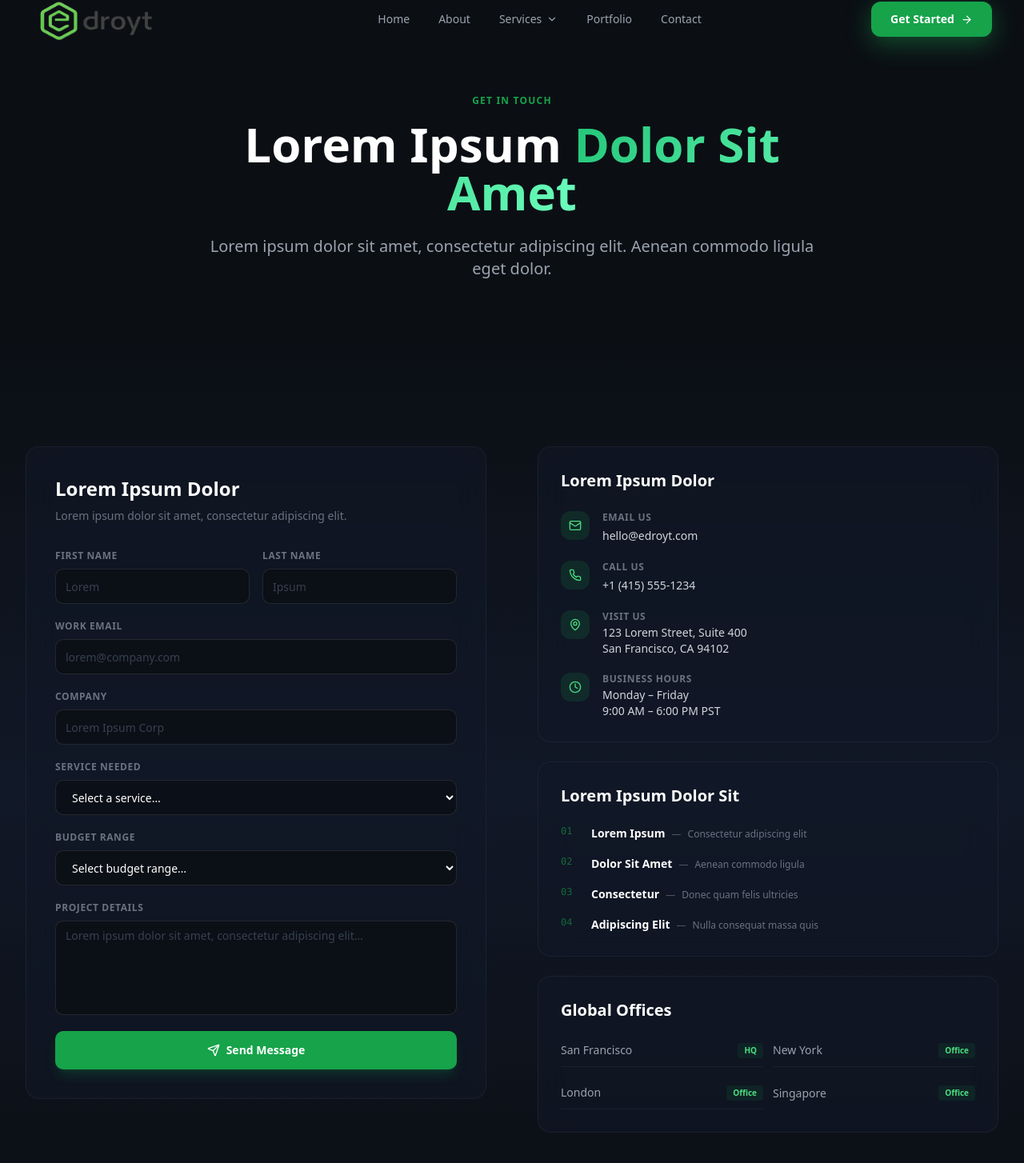
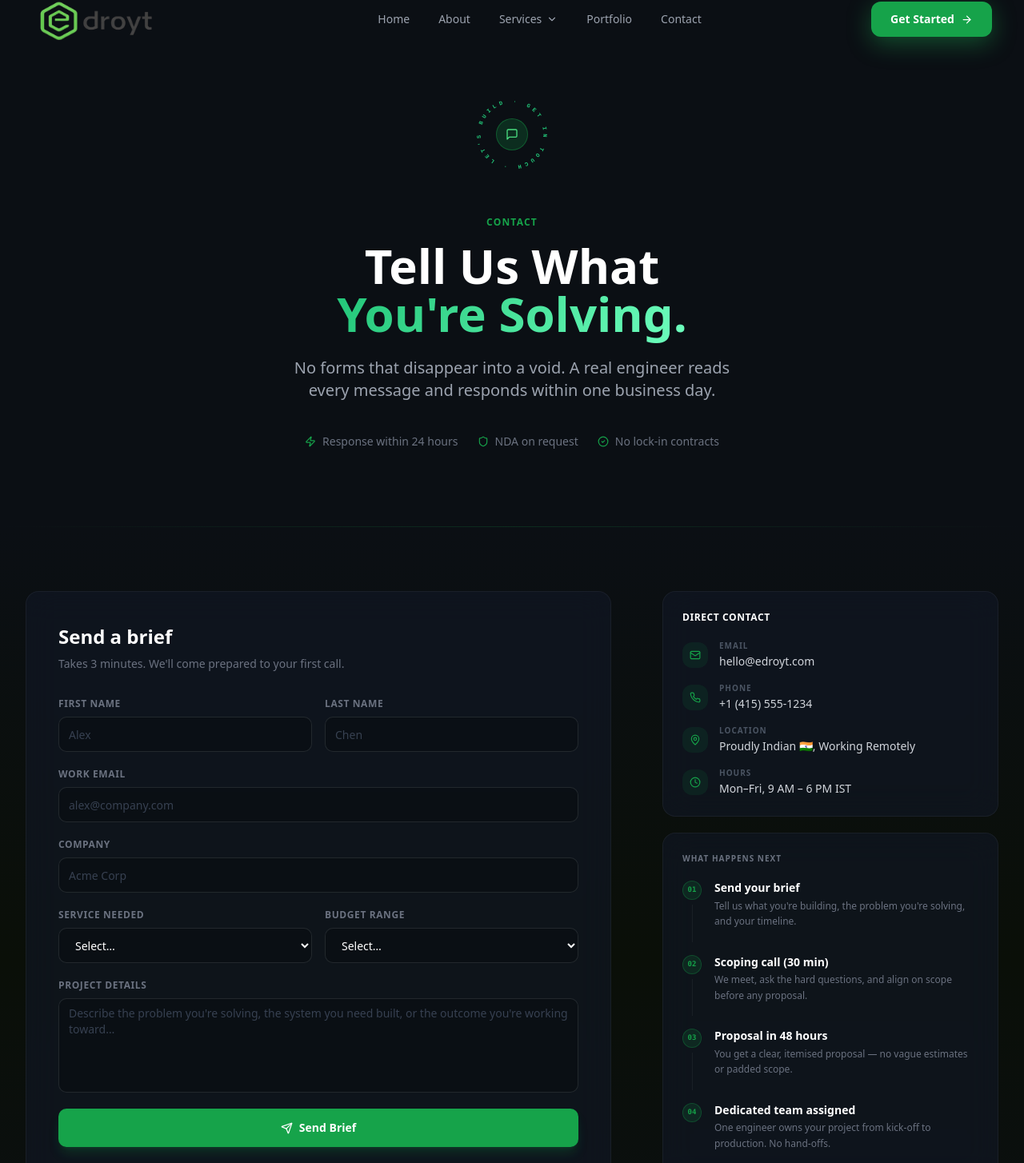
Before and after one commit to kartiksilodiya-edroyt/edroyt-main, a Next.js app: page /contact in a window 1280 px wide. Shown: the part 16-1470 px from the top of the page at 80% size. Built offline with nearby package versions, Linux system fonts and the light colour scheme.

Commit message:
Contact page UI improvements

```diff
--- a/app/contact/page.tsx
+++ b/app/contact/page.tsx
@@ -1,69 +1,210 @@
 'use client';
 
+import { useState } from 'react';
 import { motion } from 'framer-motion';
-import { Mail, Phone, MapPin, Send, Clock } from 'lucide-react';
+import Link from 'next/link';
+import { Mail, Phone, MapPin, Send, Clock, ArrowRight, CheckCircle2, MessageSquare, Zap, Shield } from 'lucide-react';
 import { Input } from '@/components/ui/input';
 import { Textarea } from '@/components/ui/textarea';
 import { Button } from '@/components/ui/button';
 
+// ── Rotating sticker ─────────────────────────────────────────────────────
+function ContactSticker() {
+  const text = 'GET IN TOUCH · LET\'S BUILD · ';
+  const chars = text.split('');
+
+  return (
+    <motion.div
+      animate={{ rotate: 360 }}
+      transition={{ duration: 18, repeat: Infinity, ease: 'linear' }}
+      className="relative w-full h-full"
+    >
+      {/* Outer rotating ring of text */}
+      <svg viewBox="0 0 120 120" className="w-full h-full absolute inset-0">
+        <defs>
+          <path
+            id="circle-path"
+            d="M 60,60 m -42,0 a 42,42 0 1,1 84,0 a 42,42 0 1,1 -84,0"
+          />
+        </defs>
+        {chars.map((char, i) => (
+          <text
+            key={i}
+            fontSize="7.5"
+            fontWeight="700"
+            letterSpacing="0.5"
+            fill="#22c578"
+            fontFamily="monospace"
+          >
+            <textPath href="#circle-path" startOffset={`${(i / chars.length) * 100}%`}>
+              {char}
+            </textPath>
+          </text>
+        ))}
+      </svg>
+
+      {/* Center icon — doesn't rotate (counter-rotated) */}
+      <motion.div
+        animate={{ rotate: -360 }}
+        transition={{ duration: 18, repeat: Infinity, ease: 'linear' }}
+        className="absolute inset-0 flex items-center justify-center"
+      >
+        <div className="w-10 h-10 rounded-full bg-edroyt-green/20 border border-edroyt-green/40 flex items-center justify-center">
+          <MessageSquare size={16} className="text-edroyt-green-accent" />
+        </div>
+      </motion.div>
+    </motion.div>
+  );
+}
+
+// ── Process steps ────────────────────────────────────────────────────────
+const processSteps = [
+  { num: '01', title: 'Send your brief',         desc: 'Tell us what you\'re building, the problem you\'re solving, and your timeline.' },
+  { num: '02', title: 'Scoping call (30 min)',   desc: 'We meet, ask the hard questions, and align on scope before any proposal.' },
+  { num: '03', title: 'Proposal in 48 hours',    desc: 'You get a clear, itemised proposal — no vague estimates or padded scope.' },
+  { num: '04', title: 'Dedicated team assigned', desc: 'One engineer owns your project from kick-off to production. No hand-offs.' },
+];
+
+// ── Trust signals ────────────────────────────────────────────────────────
+const trustSignals = [
+  { icon: Zap,     label: 'Response within 24 hours' },
+  { icon: Shield,  label: 'NDA on request'           },
+  { icon: CheckCircle2, label: 'No lock-in contracts' },
+];
+
 export default function ContactPage() {
+  const [submitted, setSubmitted] = useState(false);
+
   return (
     <div className="min-h-screen bg-edroyt-dark">
-      {/* Hero */}
-      <section className="relative pt-32 pb-20 overflow-hidden">
-        <div className="absolute inset-0 bg-gradient-to-b from-edroyt-green/8 via-transparent to-transparent" />
-        <div className="max-w-7xl mx-auto px-6 lg:px-8 relative text-center">
-          <motion.div initial={{ opacity: 0, y: 30 }} animate={{ opacity: 1, y: 0 }} transition={{ duration: 0.6 }} className="max-w-3xl mx-auto">
-            <span className="inline-block text-edroyt-green text-xs font-bold tracking-widest uppercase mb-4">Get in Touch</span>
-            <h1 className="text-4xl md:text-5xl lg:text-6xl font-bold text-white mb-6">
-              Lorem Ipsum <span className="gradient-text">Dolor Sit Amet</span>
+
+      {/* ── Hero ─────────────────────────────────────────────────────── */}
+      <section className="relative pt-32 pb-24 overflow-hidden">
+        {/* Background glow */}
+        <div className="absolute inset-0 bg-gradient-to-b from-edroyt-green/8 via-transparent to-transparent pointer-events-none" />
+        <div className="absolute top-20 left-1/2 -translate-x-1/2 w-[600px] h-[300px] bg-edroyt-green/6 rounded-full blur-[100px] pointer-events-none" />
+
+        <div className="max-w-7xl mx-auto px-6 lg:px-8 relative">
+          <div className="flex flex-col items-center text-center">
+
+            {/* ── THE STICKER — signature element ── */}
+            <motion.div
+              initial={{ opacity: 0, scale: 0.7 }}
+              animate={{ opacity: 1, scale: 1 }}
+              transition={{ duration: 0.5, type: 'spring', bounce: 0.4 }}
+              className="relative w-28 h-28 mb-10"
+            >
+              <ContactSticker />
+            </motion.div>
+
+            <motion.div
+              initial={{ opacity: 0, y: 24 }}
+              animate={{ opacity: 1, y: 0 }}
+              transition={{ duration: 0.6, delay: 0.15 }}
+              className="max-w-3xl"
+            >
+              <span className="inline-block text-edroyt-green text-xs font-bold tracking-widest uppercase mb-4">
+                Contact
+              </span>
+              <h1 className="text-4xl md:text-5xl lg:text-6xl font-bold text-white mb-6 leading-tight">
+                Tell Us What<br />
+                <span className="gradient-text">You're Solving.</span>
               </h1>
-            <p className="text-gray-400 text-lg md:text-xl leading-relaxed">
-              Lorem ipsum dolor sit amet, consectetur adipiscing elit. Aenean commodo ligula eget dolor.
+              <p className="text-gray-400 text-lg md:text-xl leading-relaxed max-w-xl mx-auto">
+                No forms that disappear into a void. A real engineer reads every message and responds within one business day.
               </p>
             </motion.div>
+
+            {/* Trust signals row */}
+            <motion.div
+              initial={{ opacity: 0, y: 16 }}
+              animate={{ opacity: 1, y: 0 }}
+              transition={{ delay: 0.3 }}
+              className="flex flex-wrap justify-center gap-6 mt-10"
+            >
+              {trustSignals.map((t) => (
+                <span key={t.label} className="flex items-center gap-2 text-sm text-gray-500">
+                  <t.icon size={14} className="text-edroyt-green" />
+                  {t.label}
+                </span>
+              ))}
+            </motion.div>
+          </div>
         </div>
       </section>
 
-      {/* Form + Info */}
-      <section className="section-padding bg-edroyt-surface relative overflow-hidden">
-        <div className="absolute inset-0 bg-gradient-to-b from-edroyt-dark via-edroyt-surface to-edroyt-dark" />
+      {/* Separator line */}
+      <div className="h-px bg-gradient-to-r from-transparent via-edroyt-green/20 to-transparent" />
+
+      {/* ── Form + Info ───────────────────────────────────────────────── */}
+      <section className="py-20 relative overflow-hidden">
+        <div className="absolute inset-0 bg-gradient-to-b from-edroyt-dark via-[#0a0f08] to-edroyt-dark pointer-events-none" />
+
         <div className="max-w-7xl mx-auto px-6 lg:px-8 relative">
-          <div className="grid lg:grid-cols-2 gap-12 lg:gap-16">
+          <div className="grid lg:grid-cols-[1fr_420px] gap-10 xl:gap-16 items-start">
 
-            {/* Form */}
-            <motion.div initial={{ opacity: 0, x: -40 }} whileInView={{ opacity: 1, x: 0 }} viewport={{ once: true }}>
-              <div className="glass rounded-2xl p-7 md:p-9 border border-white/5">
-                <h2 className="text-2xl font-bold text-white mb-2">Lorem Ipsum Dolor</h2>
-                <p className="text-gray-500 text-sm mb-8">Lorem ipsum dolor sit amet, consectetur adipiscing elit.</p>
+            {/* ── Left: Form ── */}
+            <motion.div
+              initial={{ opacity: 0, x: -32 }}
+              whileInView={{ opacity: 1, x: 0 }}
+              viewport={{ once: true }}
+              transition={{ duration: 0.55 }}
+            >
+              <div className="glass rounded-2xl p-7 md:p-10 border border-white/5 relative overflow-hidden">
+                {/* Subtle corner glow */}
+                <div className="absolute -top-16 -right-16 w-48 h-48 bg-edroyt-green/6 rounded-full blur-[60px] pointer-events-none" />
 
-                <form className="space-y-5">
+                {!submitted ? (
+                  <>
+                    <div className="mb-8">
+                      <h2 className="text-2xl font-bold text-white mb-2">Send a brief</h2>
+                      <p className="text-gray-500 text-sm">Takes 3 minutes. We'll come prepared to your first call.</p>
+                    </div>
+
+                    <form
+                      className="space-y-5"
+                      onSubmit={(e) => { e.preventDefault(); setSubmitted(true); }}
+                    >
                       <div className="grid sm:grid-cols-2 gap-4">
                         <div>
                           <label className="block text-xs font-semibold text-gray-500 uppercase tracking-wider mb-2">First Name</label>
-                      <Input placeholder="Lorem" className="bg-edroyt-dark/80 border-white/10 focus:border-edroyt-green text-white placeholder:text-gray-700 h-11" />
+                          <Input
+                            placeholder="Alex"
+                            className="bg-edroyt-dark/80 border-white/10 focus:border-edroyt-green text-white placeholder:text-gray-700 h-11"
+                          />
                         </div>
                         <div>
                           <label className="block text-xs font-semibold text-gray-500 uppercase tracking-wider mb-2">Last Name</label>
-                      <Input placeholder="Ipsum" className="bg-edroyt-dark/80 border-white/10 focus:border-edroyt-green text-white placeholder:text-gray-700 h-11" />
+                          <Input
+                            placeholder="Chen"
+                            className="bg-edroyt-dark/80 border-white/10 focus:border-edroyt-green text-white placeholder:text-gray-700 h-11"
+                          />
                         </div>
                       </div>
 
                       <div>
                         <label className="block text-xs font-semibold text-gray-500 uppercase tracking-wider mb-2">Work Email</label>
-                    <Input type="email" placeholder="lorem@company.com" className="bg-edroyt-dark/80 border-white/10 focus:border-edroyt-green text-white placeholder:text-gray-700 h-11" />
+                        <Input
+                          type="email"
+                          placeholder="alex@company.com"
+                          className="bg-edroyt-dark/80 border-white/10 focus:border-edroyt-green text-white placeholder:text-gray-700 h-11"
+                        />
                       </div>
 
                       <div>
                         <label className="block text-xs font-semibold text-gray-500 uppercase tracking-wider mb-2">Company</label>
-                    <Input placeholder="Lorem Ipsum Corp" className="bg-edroyt-dark/80 border-white/10 focus:border-edroyt-green text-white placeholder:text-gray-700 h-11" />
+                        <Input
+                          placeholder="Acme Corp"
+                          className="bg-edroyt-dark/80 border-white/10 focus:border-edroyt-green text-white placeholder:text-gray-700 h-11"
+                        />
                       </div>
 
+                      <div className="grid sm:grid-cols-2 gap-4">
                         <div>
                           <label className="block text-xs font-semibold text-gray-500 uppercase tracking-wider mb-2">Service Needed</label>
                           <select className="w-full h-11 px-4 bg-edroyt-dark/80 border border-white/10 rounded-md text-white focus:border-edroyt-green focus:outline-none text-sm">
-                      <option value="">Select a service…</option>
-                      <option>Custom Software Development</option>
+                            <option value="">Select…</option>
+                            <option>Custom Software</option>
                             <option>Web Development</option>
                             <option>Mobile Development</option>
                             <option>AI & Automation</option>
@@ -71,59 +212,98 @@ export default function ContactPage() {
                             <option>UI/UX Design</option>
                           </select>
                         </div>
-
                         <div>
                           <label className="block text-xs font-semibold text-gray-500 uppercase tracking-wider mb-2">Budget Range</label>
                           <select className="w-full h-11 px-4 bg-edroyt-dark/80 border border-white/10 rounded-md text-white focus:border-edroyt-green focus:outline-none text-sm">
-                      <option value="">Select budget range…</option>
-                      <option>$25,000 – $50,000</option>
-                      <option>$50,000 – $100,000</option>
-                      <option>$100,000 – $250,000</option>
-                      <option>$250,000+</option>
+                            <option value="">Select…</option>
+                            <option>$25k – $50k</option>
+                            <option>$50k – $100k</option>
+                            <option>$100k – $250k</option>
+                            <option>$250k+</option>
                           </select>
+                        </div>
                       </div>
 
                       <div>
-                    <label className="block text-xs font-semibold text-gray-500 uppercase tracking-wider mb-2">Project Details</label>
+                        <label className="block text-xs font-semibold text-gray-500 uppercase tracking-wider mb-2">
+                          Project Details
+                        </label>
                         <Textarea
-                      placeholder="Lorem ipsum dolor sit amet, consectetur adipiscing elit…"
+                          placeholder="Describe the problem you're solving, the system you need built, or the outcome you're working toward…"
                           rows={5}
                           className="bg-edroyt-dark/80 border-white/10 focus:border-edroyt-green text-white placeholder:text-gray-700 resize-none"
                         />
                       </div>
 
-                  <Button type="submit" className="w-full bg-edroyt-green hover:bg-edroyt-green-secondary text-white h-12 text-sm font-semibold shadow-lg shadow-edroyt-green/20">
-                    <Send size={16} className="mr-2" />
-                    Send Message
+                      <Button
+                        type="submit"
+                        className="w-full bg-edroyt-green hover:bg-edroyt-green-secondary text-white h-12 text-sm font-semibold shadow-lg shadow-edroyt-green/20 group"
+                      >
+                        <Send size={15} className="mr-2 group-hover:translate-x-0.5 transition-transform" />
+                        Send Brief
                       </Button>
+
+                      <p className="text-center text-xs text-gray-700">
+                        We respond within one business day. NDA available on request.
+                      </p>
                     </form>
+                  </>
+                ) : (
+                  /* ── Success state ── */
+                  <motion.div
+                    initial={{ opacity: 0, scale: 0.95 }}
+                    animate={{ opacity: 1, scale: 1 }}
+                    className="py-12 text-center space-y-5"
+                  >
+                    <div className="w-14 h-14 rounded-full bg-edroyt-green/20 border border-edroyt-green/40 flex items-center justify-center mx-auto">
+                      <CheckCircle2 size={26} className="text-edroyt-green-accent" />
+                    </div>
+                    <h3 className="text-2xl font-bold text-white">Brief received.</h3>
+                    <p className="text-gray-400 text-sm max-w-sm mx-auto leading-relaxed">
+                      Someone from our engineering team will read this and get back to you within one business day — no automated responses.
+                    </p>
+                    <button
+                      onClick={() => setSubmitted(false)}
+                      className="text-xs text-gray-600 hover:text-gray-400 transition-colors underline underline-offset-4"
+                    >
+                      Send another message
+                    </button>
+                  </motion.div>
+                )}
               </div>
             </motion.div>
 
-            {/* Info */}
-            <motion.div initial={{ opacity: 0, x: 40 }} whileInView={{ opacity: 1, x: 0 }} viewport={{ once: true }} transition={{ delay: 0.2 }} className="space-y-6">
-              {/* Contact details */}
-              <div className="glass rounded-2xl p-7 border border-white/5">
-                <h2 className="text-xl font-bold text-white mb-6">Lorem Ipsum Dolor</h2>
-                <div className="space-y-5">
+            {/* ── Right: Info column ── */}
+            <motion.div
+              initial={{ opacity: 0, x: 32 }}
+              whileInView={{ opacity: 1, x: 0 }}
+              viewport={{ once: true }}
+              transition={{ delay: 0.2, duration: 0.55 }}
+              className="space-y-5"
+            >
+
+              {/* Direct contact */}
+              <div className="glass rounded-2xl p-6 border border-white/5">
+                <h2 className="text-base font-bold text-white mb-5 uppercase tracking-wider text-xs text-gray-500">Direct Contact</h2>
+                <div className="space-y-4">
                   {[
-                    { icon: Mail, label: 'Email Us', value: 'hello@edroyt.com', href: 'mailto:hello@edroyt.com' },
-                    { icon: Phone, label: 'Call Us', value: '+1 (415) 555-1234', href: 'tel:+14155551234' },
-                    { icon: MapPin, label: 'Visit Us', value: '123 Lorem Street, Suite 400\nSan Francisco, CA 94102', href: null },
-                    { icon: Clock, label: 'Business Hours', value: 'Monday – Friday\n9:00 AM – 6:00 PM PST', href: null },
-                  ].map((item, i) => (
-                    <div key={i} className="flex items-start gap-4">
-                      <div className="w-9 h-9 rounded-lg bg-edroyt-green/15 flex items-center justify-center flex-shrink-0">
-                        <item.icon className="w-4 h-4 text-edroyt-green-accent" />
+                    { icon: Mail,  label: 'Email',    value: 'hello@edroyt.com',   href: 'mailto:hello@edroyt.com' },
+                    { icon: Phone, label: 'Phone',    value: '+1 (415) 555-1234',  href: 'tel:+14155551234'        },
+                    { icon: MapPin,label: 'Location', value: 'Proudly Indian 🇮🇳, Working Remotely', href: null },
+                    { icon: Clock, label: 'Hours',    value: 'Mon–Fri, 9 AM – 6 PM IST', href: null               },
+                  ].map((item) => (
+                    <div key={item.label} className="flex items-center gap-3.5 group">
+                      <div className="w-8 h-8 rounded-lg bg-edroyt-green/10 flex items-center justify-center flex-shrink-0">
+                        <item.icon size={14} className="text-edroyt-green" />
                       </div>
-                      <div>
-                        <p className="text-xs font-bold text-gray-500 uppercase tracking-wider mb-0.5">{item.label}</p>
+                      <div className="flex-1 min-w-0">
+                        <p className="text-[10px] font-bold text-gray-600 uppercase tracking-widest mb-0.5">{item.label}</p>
                         {item.href ? (
-                          <a href={item.href} className="text-gray-300 hover:text-edroyt-green-accent text-sm transition-colors">
+                          <a href={item.href} className="text-gray-300 hover:text-edroyt-green-accent text-sm transition-colors truncate block">
                             {item.value}
                           </a>
                         ) : (
-                          <p className="text-gray-300 text-sm whitespace-pre-line">{item.value}</p>
+                          <p className="text-gray-300 text-sm">{item.value}</p>
                         )}
                       </div>
                     </div>
@@ -131,22 +311,23 @@ export default function ContactPage() {
                 </div>
               </div>
 
-              {/* What to expect */}
-              <div className="glass rounded-2xl p-7 border border-white/5">
-                <h2 className="text-xl font-bold text-white mb-5">Lorem Ipsum Dolor Sit</h2>
-                <div className="space-y-3.5">
-                  {[
-                    { num: '01', title: 'Lorem Ipsum', desc: 'Consectetur adipiscing elit' },
-                    { num: '02', title: 'Dolor Sit Amet', desc: 'Aenean commodo ligula' },
-                    { num: '03', title: 'Consectetur', desc: 'Donec quam felis ultricies' },
-                    { num: '04', title: 'Adipiscing Elit', desc: 'Nulla consequat massa quis' },
-                  ].map((item) => (
-                    <div key={item.num} className="flex items-start gap-3.5">
-                      <span className="text-xs font-mono text-edroyt-green/60 w-6 pt-0.5">{item.num}</span>
-                      <div>
-                        <span className="text-white text-sm font-semibold">{item.title}</span>
-                        <span className="text-gray-600 text-xs mx-2">—</span>
-                        <span className="text-gray-500 text-xs">{item.desc}</span>
+              {/* What happens next */}
+              <div className="glass rounded-2xl p-6 border border-white/5">
+                <h2 className="text-[10px] font-bold text-gray-500 uppercase tracking-widest mb-5">What Happens Next</h2>
+                <div className="space-y-4">
+                  {processSteps.map((step, i) => (
+                    <div key={step.num} className="flex gap-4">
+                      <div className="flex flex-col items-center">
+                        <div className="w-6 h-6 rounded-full bg-edroyt-green/15 border border-edroyt-green/30 flex items-center justify-center flex-shrink-0">
+                          <span className="text-[9px] font-mono font-bold text-edroyt-green">{step.num}</span>
+                        </div>
+                        {i < processSteps.length - 1 && (
+                          <div className="w-px flex-1 bg-white/5 mt-1.5 mb-0" style={{ minHeight: 20 }} />
+                        )}
+                      </div>
+                      <div className="pb-4">
+                        <p className="text-white text-sm font-semibold leading-tight mb-1">{step.title}</p>
+                        <p className="text-gray-500 text-xs leading-relaxed">{step.desc}</p>
                       </div>
                     </div>
                   ))}
@@ -154,18 +335,20 @@ export default function ContactPage() {
               </div>
 
               {/* Offices */}
-              <div className="glass rounded-2xl p-7 border border-white/5">
-                <h2 className="text-xl font-bold text-white mb-4">Global Offices</h2>
-                <div className="grid grid-cols-2 gap-3">
+              <div className="glass rounded-2xl p-6 border border-white/5">
+                <h2 className="text-[10px] font-bold text-gray-500 uppercase tracking-widest mb-4">Global Presence</h2>
+                <div className="grid grid-cols-2 gap-x-4">
                   {[
-                    { city: 'San Francisco', type: 'HQ' },
-                    { city: 'New York', type: 'Office' },
-                    { city: 'London', type: 'Office' },
-                    { city: 'Singapore', type: 'Office' },
+                    { city: 'Mumbai',      type: 'HQ'     },
+                    { city: 'New York',    type: 'Office'  },
+                    { city: 'London',      type: 'Office'  },
+                    { city: 'Singapore',   type: 'Office'  },
                   ].map((o) => (
                     <div key={o.city} className="flex items-center justify-between py-2.5 border-b border-white/5 last:border-0">
                       <span className="text-gray-400 text-sm">{o.city}</span>
-                      <span className="text-[10px] px-2 py-0.5 rounded bg-edroyt-green/10 text-edroyt-green-accent font-semibold">{o.type}</span>
+                      <span className="text-[9px] px-2 py-0.5 rounded bg-edroyt-green/10 text-edroyt-green font-bold tracking-wide">
+                        {o.type}
+                      </span>
                     </div>
                   ))}
                 </div>
```
Lines whose indentation alone changed are shown as unchanged.
